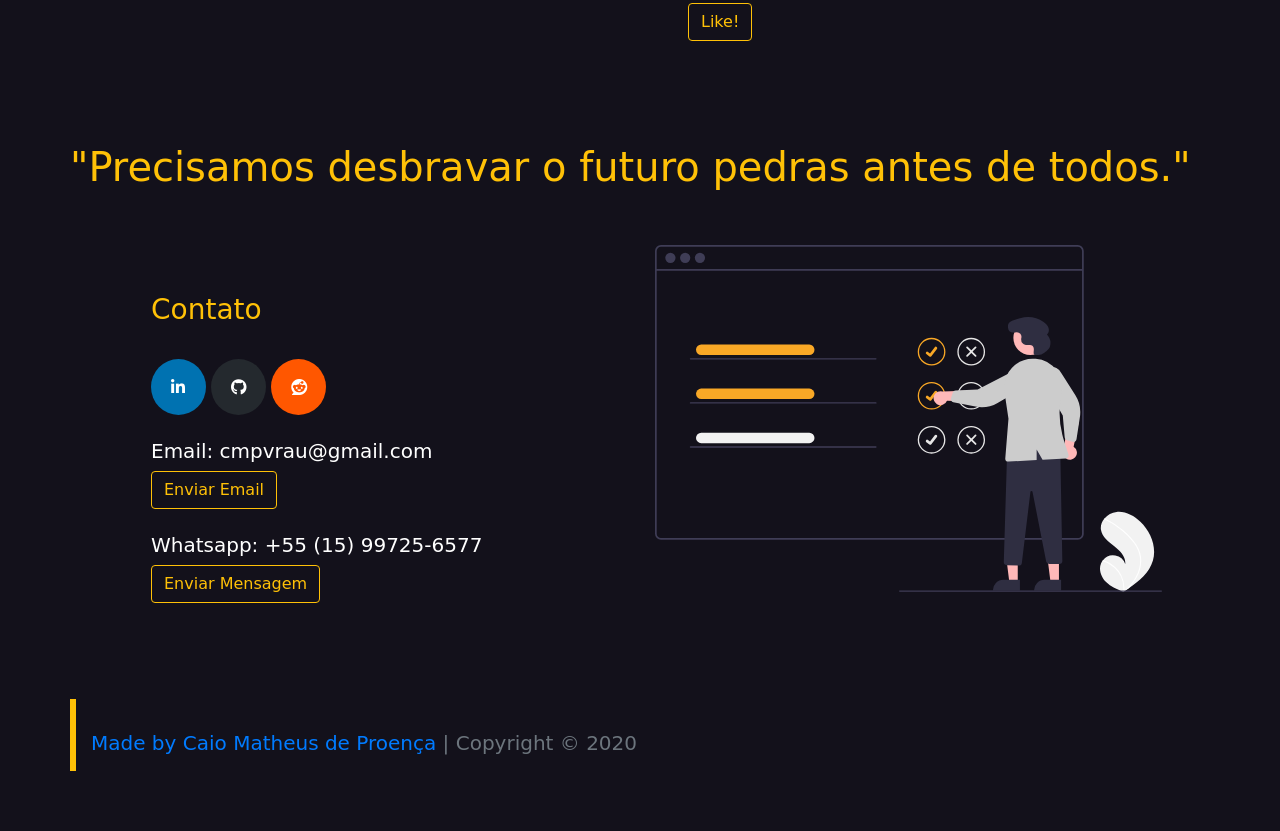
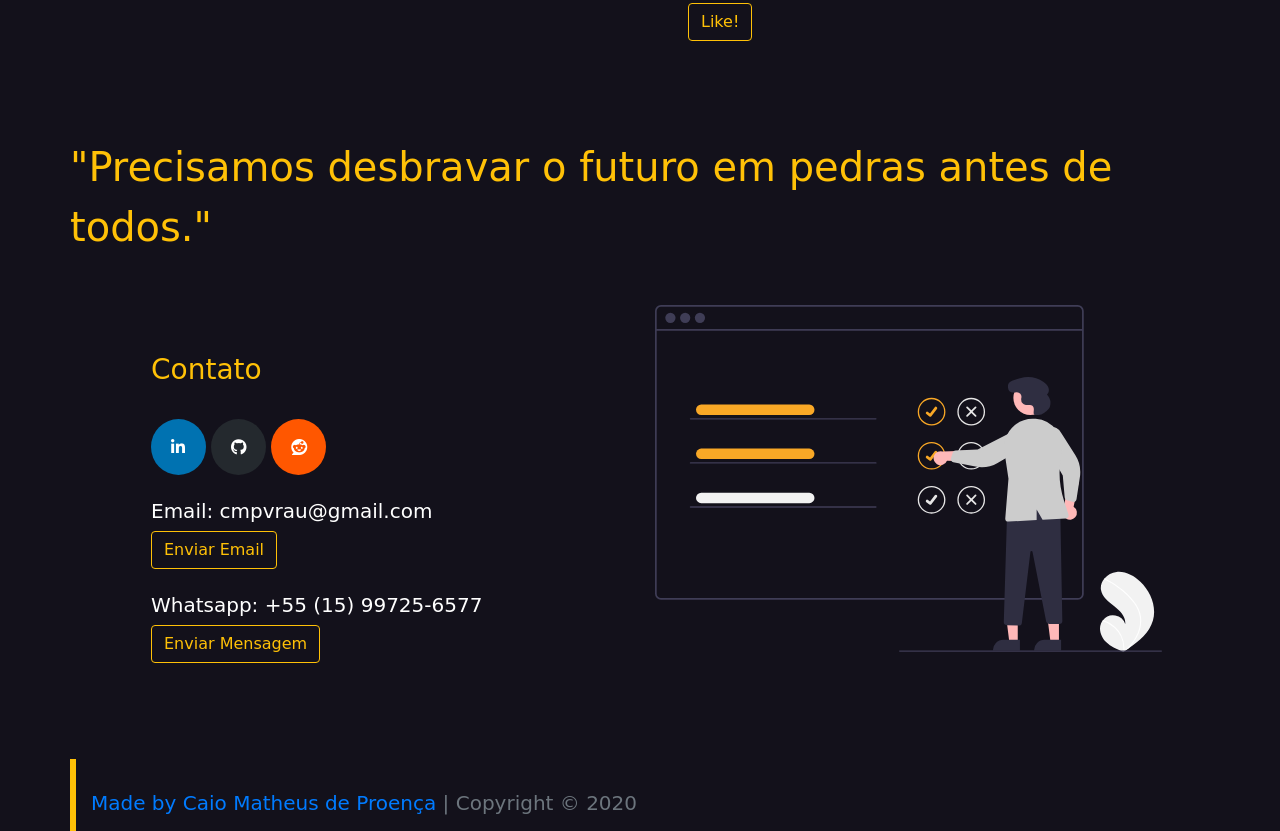
Before and after one commit to cmproenca/PWEB, a plain HTML site: page Portfolio/index.html in a window 1280 px wide. Shown: the part 2107-2938 px from the top of the page. Before the commit the page ends 2878 px from the top, so only its background shows below. Drawn offline with nearby package versions, Linux system fonts and the light colour scheme; a web font is replaced by a local one.

Commit message:
Add files via upload

```diff
--- a/Portfolio/index.html
+++ b/Portfolio/index.html
@@ -179,7 +179,7 @@
       </div>
     </div>
 
-    <div class="text-warning" style="position:center; font-size:40px;"> "Precisamos desbravar o futuro pedras antes de todos."</div>
+    <div class="text-warning" style="position:center; font-size:40px;"> "Precisamos desbravar o futuro em pedras antes de todos."</div>
 
     <div id="contato" class="container about p-5">
       <div class="row">
```
